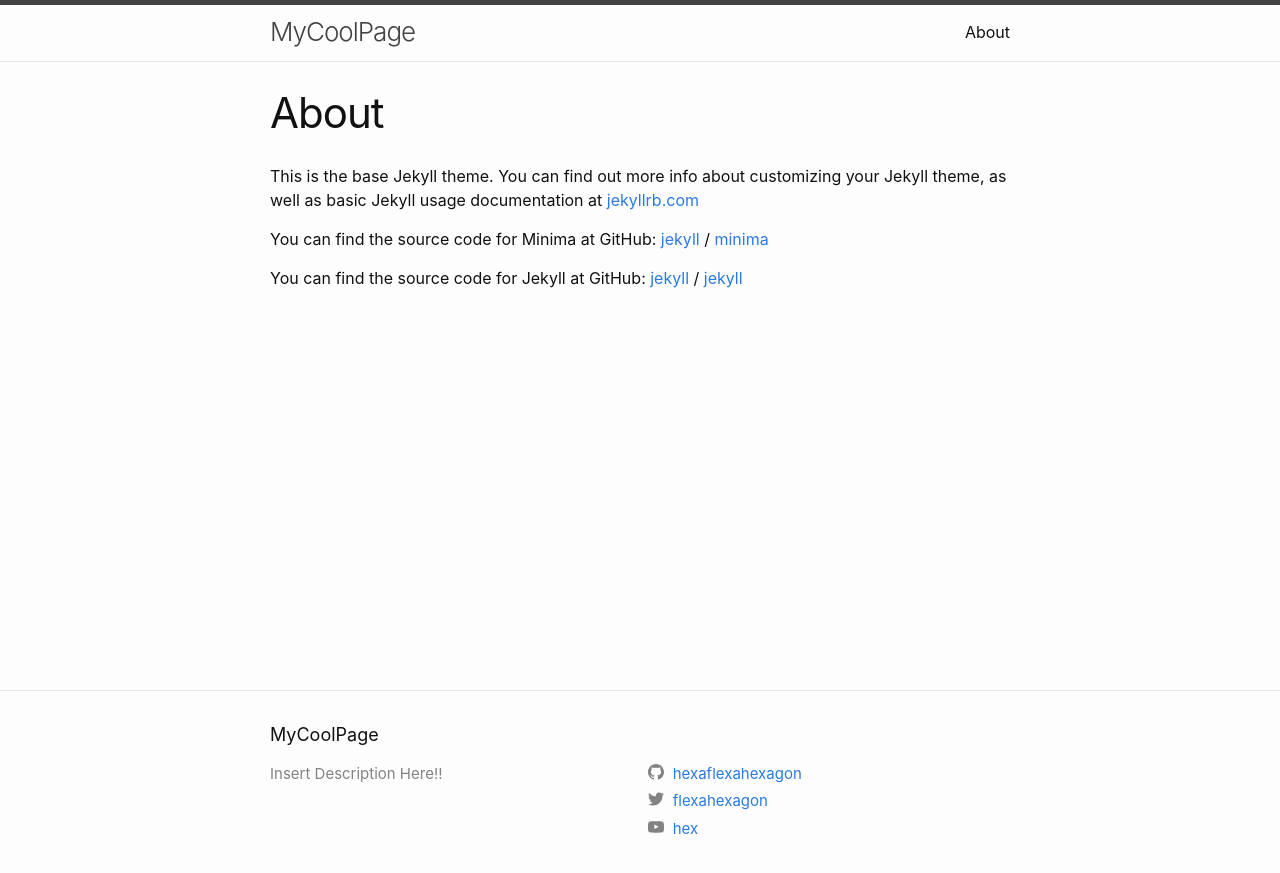
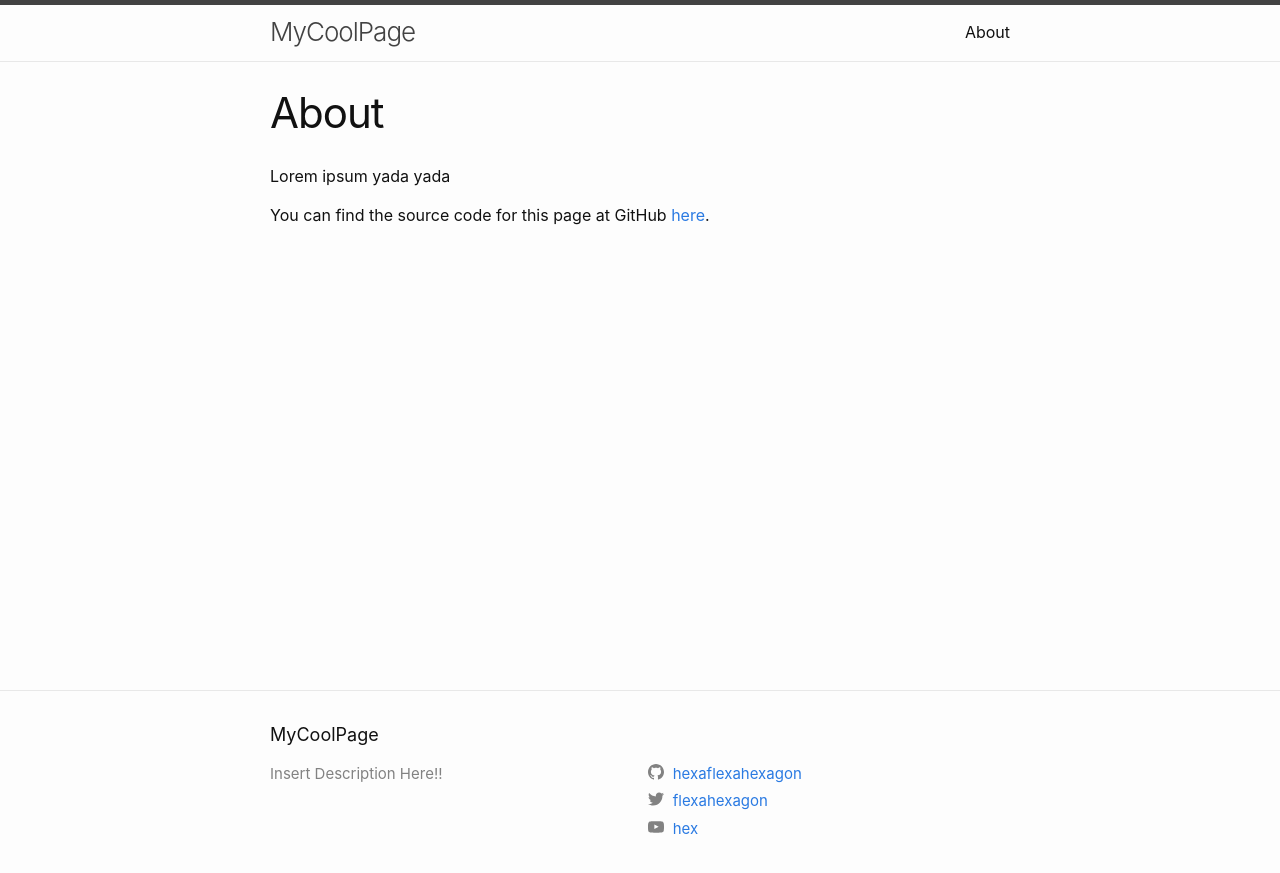
Before and after one commit to hexaflexahexagon/hexaflexahexagon.github.io, a Jekyll site: the page built from about.markdown, in a window 1280 px wide. Shown: the top 873 px of the page. Built offline with Jekyll 4.4.1, drawn with Linux system fonts in a browser that asks for light colours.

Commit message:
chore: remove minima/jekyll references to `about`
todo: add a real description sometime

```diff
--- a/about.markdown
+++ b/about.markdown
@@ -4,15 +4,6 @@ title: About
 permalink: /about/
 ---
 
-This is the base Jekyll theme. You can find out more info about customizing your Jekyll theme, as well as basic Jekyll usage documentation at [jekyllrb.com](https://jekyllrb.com/)
+Lorem ipsum yada yada
 
-You can find the source code for Minima at GitHub:
-[jekyll][jekyll-organization] /
-[minima](https://github.com/jekyll/minima)
-
-You can find the source code for Jekyll at GitHub:
-[jekyll][jekyll-organization] /
-[jekyll](https://github.com/jekyll/jekyll)
-
-
-[jekyll-organization]: https://github.com/jekyll
+You can find the source code for this page at GitHub [here](https://github.com/hexaflexahexagon/hexaflexahexagon.github.io).
```
